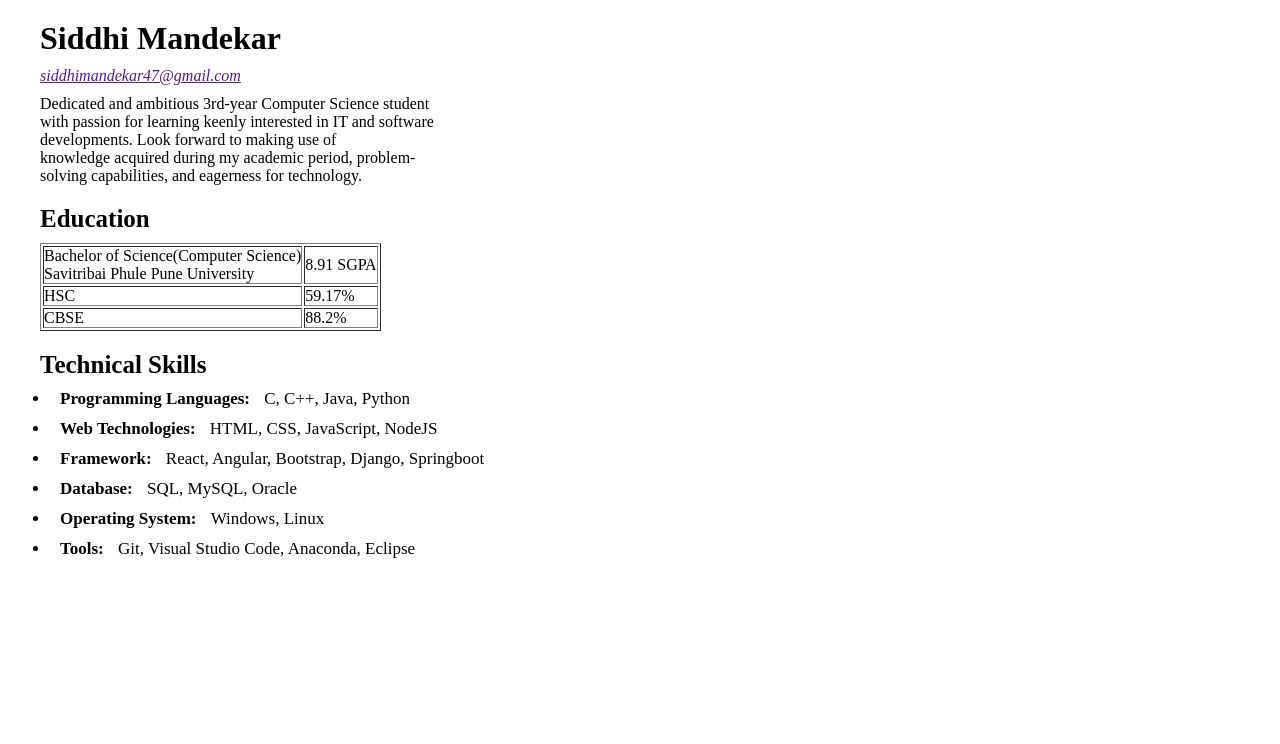
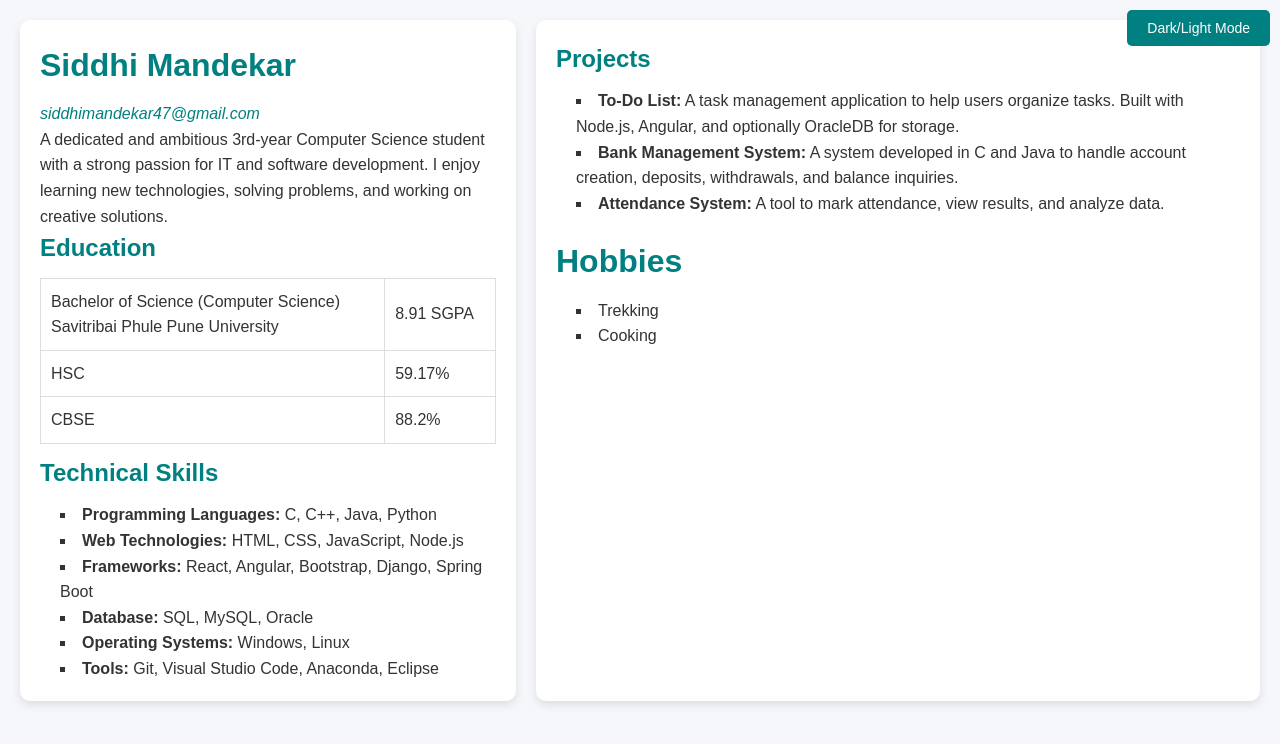
Before and after one commit to SiddhiM4/resume, a plain HTML site: page index.html in a window 1280 px wide. Drawn offline with Linux system fonts and the light colour scheme.

Commit message:
changes in resume

```diff
--- a/index.html
+++ b/index.html
@@ -1,46 +1,154 @@
-<!--resume-->
 <!DOCTYPE html>
 <html lang="en">
   <head>
     <meta charset="UTF-8" />
     <meta name="viewport" content="width=device-width, initial-scale=1.0" />
-    <title>Document</title>
+    <title>Resume - Siddhi Mandekar</title>
 
     <style>
+      /* Base styles */
       * {
-        margin: 10px;
+        margin: 0;
         padding: 0;
+        box-sizing: border-box;
       }
 
+      body {
+        font-family: Arial, sans-serif;
+        line-height: 1.6;
+        background-color: #f5f7fa; /* Light teal background */
+        color: #333; /* Dark gray text */
+        padding: 20px;
+        transition: background-color 0.3s ease, color 0.3s ease;
+      }
+
+      .container {
+        display: flex;
+        flex-wrap: wrap;
+        gap: 20px;
+      }
+
+      .left-side,
+      .right-side {
+        flex: 1;
+        padding: 20px;
+        border-radius: 10px;
+        background-color: #ffffff; /* White background for cards */
+        box-shadow: 0 4px 10px rgba(0, 0, 0, 0.1);
+        transition: background-color 0.3s ease, color 0.3s ease;
+      }
+
+      .left-side {
+        flex: 0.4;
+      }
+
+      .right-side {
+        flex: 0.6;
+      }
+
+      h1,
       h2 {
-        font-size: 25px;
+        color: #008080; /* Teal headings */
+        margin-bottom: 10px;
+        transition: color 0.3s ease;
+      }
+
+      ul {
+        list-style: square inside;
+        padding-left: 20px;
+        font-size: 16px;
+      }
+
+      a {
+        text-decoration: none;
+        color: #008080; /* Teal links */
+        transition: color 0.3s ease;
+      }
+
+      a:hover {
+        text-decoration: underline;
+      }
+
+      table {
+        width: 100%;
+        margin: 10px 0;
+        border-collapse: collapse;
+      }
+
+      table, th, td {
+        border: 1px solid #ddd;
+      }
+
+      td {
+        padding: 10px;
+        text-align: left;
+      }
+
+      .hobby h1 {
         margin-top: 20px;
       }
 
-      ul{
-        font-size: 17px;
+      .toggle-button {
+        position: fixed;
+        top: 10px;
+        right: 10px;
+        padding: 10px 20px;
+        background-color: #008080; /* Teal button */
+        color: #fff;
+        border: none;
+        border-radius: 5px;
+        cursor: pointer;
+        font-size: 14px;
+        transition: background-color 0.3s ease;
+      }
+
+      .toggle-button:hover {
+        background-color: #005b5b; /* Darker teal */
+      }
+
+      /* Dark mode styles */
+      body.dark-mode {
+        background-color: #2b2b36; /* Deep gray background */
+        color: #e4e4eb; /* Light gray text */
+      }
+
+      .dark-mode h1,
+      .dark-mode h2 {
+        color: #9a86ff; /* Vibrant purple */
+      }
+
+      .dark-mode a {
+        color: #86c1ff; /* Soft blue links */
+      }
+
+      .dark-mode .left-side,
+      .dark-mode .right-side {
+        background-color: #37374a; /* Darker card background */
+      }
+
+      .dark-mode table, .dark-mode td {
+        border-color: #555;
       }
     </style>
   </head>
   <body>
+    <!-- Dark/Light Mode Toggle -->
+    <button class="toggle-button" onclick="toggleMode()">Dark/Light Mode</button>
+
+    <div class="container">
+      <!-- Left Side -->
       <div class="left-side">
         <h1>Siddhi Mandekar</h1>
-      <i><a href="" style="margin-left: 0">siddhimandekar47@gmail.com</a></i>
+        <i><a href="mailto:siddhimandekar47@gmail.com">siddhimandekar47@gmail.com</a></i>
         <p>
-        Dedicated and ambitious 3rd-year Computer Science student <br />with
-        passion for learning keenly interested in IT and software
-        <br />developments. Look forward to making use of <br />knowledge
-        acquired during my academic period, problem- <br />solving capabilities,
-        and eagerness for technology.
+          A dedicated and ambitious 3rd-year Computer Science student with a strong passion for IT and software development.
+          I enjoy learning new technologies, solving problems, and working on creative solutions.
         </p>
 
         <h2>Education</h2>
-      <table border="1px">
+        <table>
           <tr>
-          <td>
-            Bachelor of Science(Computer Science) <br />Savitribai Phule Pune
-            University
-          </td>
+            <td>Bachelor of Science (Computer Science)<br />Savitribai Phule Pune University</td>
             <td>8.91 SGPA</td>
           </tr>
           <tr>
@@ -55,13 +163,45 @@
 
         <h2>Technical Skills</h2>
         <ul>
-        <li><b>Programming Languages: </b>C, C++, Java, Python</li>
-        <li><b>Web Technologies: </b>HTML, CSS, JavaScript, NodeJS</li>
-        <li><b>Framework: </b>React, Angular, Bootstrap, Django, Springboot</li>
-        <li><b>Database: </b>SQL, MySQL, Oracle</li>
-        <li><b>Operating System: </b>Windows, Linux</li>
-        <li><b>Tools: </b>Git, Visual Studio Code, Anaconda, Eclipse</li>
+          <li><b>Programming Languages:</b> C, C++, Java, Python</li>
+          <li><b>Web Technologies:</b> HTML, CSS, JavaScript, Node.js</li>
+          <li><b>Frameworks:</b> React, Angular, Bootstrap, Django, Spring Boot</li>
+          <li><b>Database:</b> SQL, MySQL, Oracle</li>
+          <li><b>Operating Systems:</b> Windows, Linux</li>
+          <li><b>Tools:</b> Git, Visual Studio Code, Anaconda, Eclipse</li>
         </ul>
       </div>
+
+      <!-- Right Side -->
+      <div class="right-side">
+        <h2>Projects</h2>
+        <ul>
+          <li>
+            <b>To-Do List:</b> A task management application to help users organize tasks. Built with Node.js, Angular, and optionally OracleDB for storage.
+          </li>
+          <li>
+            <b>Bank Management System:</b> A system developed in C and Java to handle account creation, deposits, withdrawals, and balance inquiries.
+          </li>
+          <li>
+            <b>Attendance System:</b> A tool to mark attendance, view results, and analyze data.
+          </li>
+        </ul>
+
+        <div class="hobby">
+          <h1>Hobbies</h1>
+          <ul>
+            <li>Trekking</li>
+            <li>Cooking</li>
+          </ul>
+        </div>
+      </div>
+    </div>
+
+    <script>
+      // Dark/Light Mode Toggle Function
+      function toggleMode() {
+        document.body.classList.toggle('dark-mode');
+      }
+    </script>
   </body>
 </html>
```
Lines whose indentation alone changed are shown as unchanged.
